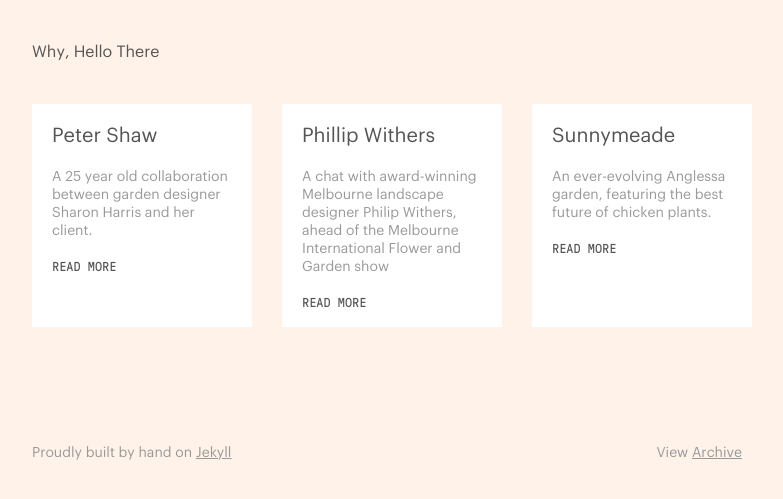
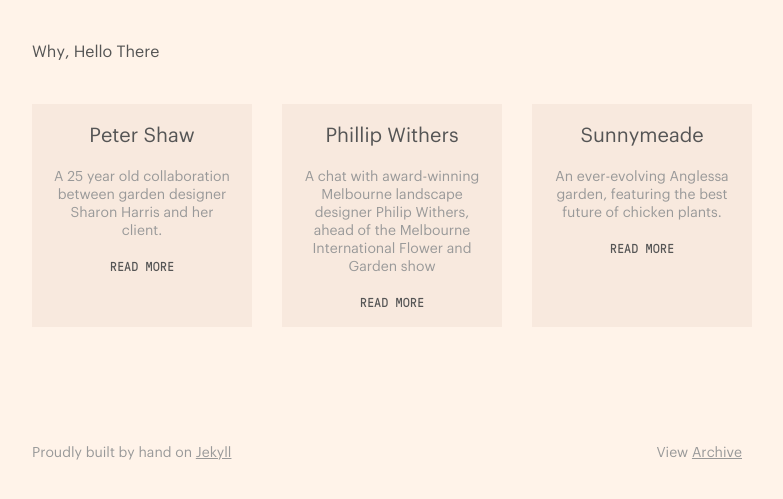
Before and after one commit to jonaschafer/jonaschafer.github.io, a Jekyll site: the page built from grid.html, in a window 1280 px wide. Shown: the top 499 px of the page, without its empty margins (248-1031 px from the left). Built offline with Jekyll 4.4.1, drawn with Linux system fonts in a browser that asks for light colours.

Commit message:
added peach-dark variable, futzing with flexbox to get row spacing

```diff
--- a/assets/stylesheets/core/_variables.scss
+++ b/assets/stylesheets/core/_variables.scss
@@ -4,3 +4,4 @@
 $grey-light: #999999;
 $coral: #F38470;
 $peach: #fff3e9;
+$peach-dark: #F8E9DE;
--- a/assets/stylesheets/fun/flexbox.scss
+++ b/assets/stylesheets/fun/flexbox.scss
@@ -4,14 +4,15 @@
 
 .grid-parent {
  display: flex;
+ flex-flow: row wrap;
  justify-content: space-between;
 }
 
 .grid-child {
-  background-color: #fff;
-  flex-flow: row wrap;
+  background-color: $peach-dark;
   width: 220px;
   padding: 0 20px 0 20px;
+  text-align: center;
 }
 
 .grid-headline {
```
